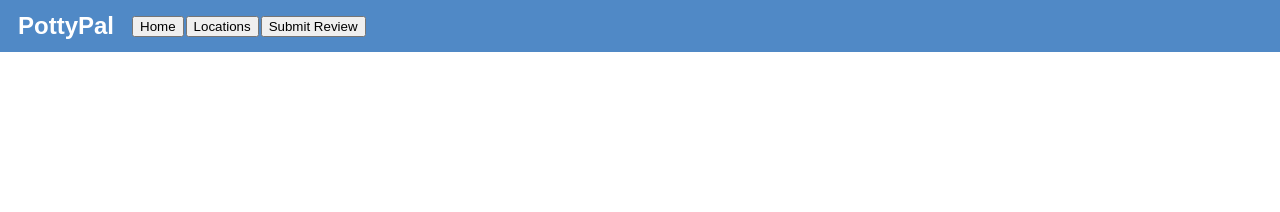
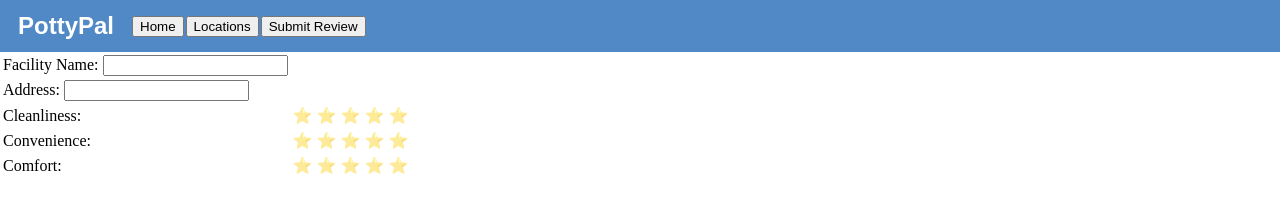
Before and after one commit to ndow33/pottypal, a plain HTML site: page review.html in a window 1280 px wide. Drawn offline with Linux system fonts and the light colour scheme.

Commit message:
added the review page for users to submit reviews

```diff
--- a/review.html
+++ b/review.html
@@ -36,6 +36,61 @@
   </div>
 
   <div class="review">
+    <table>
+      <tr>
+        <td>
+        <form>
+            <label for="name">Facility Name: </label>
+            <input type="text" id="name" name="name"><br>
+        </form>
+        </td>
+      </tr>
+      <tr>
+        <td>
+        <form>
+          <label for="address">Address: </label>
+          <input type="text" id="address" name="address"><br>
+        </form>
+        </td>
+      </tr>
+      <tr>
+        <td>
+          <a>Cleanliness: </a>
+        </td>
+        <td class="stars">
+          <a>⭐</a>
+          <a>⭐</a>
+          <a>⭐</a>
+          <a>⭐</a>
+          <a>⭐</a>
+        </td>
+      </tr>
+      <tr>
+        <td>
+          <a>Convenience: </a>
+        </td>
+        <td class="stars">
+          <a>⭐</a>
+          <a>⭐</a>
+          <a>⭐</a>
+          <a>⭐</a>
+          <a>⭐</a>
+        </td>
+      </tr>
+      <tr>
+        <td>
+          <a>Comfort: </a>
+        </td>
+        <td class="stars">
+          <a>⭐</a>
+          <a>⭐</a>
+          <a>⭐</a>
+          <a>⭐</a>
+          <a>⭐</a>
+        </td>
+      </tr>
+    </table>
+
 
   </div>
 <script src="main.js"></script>
--- a/styles.css
+++ b/styles.css
@@ -21,6 +21,12 @@
     padding-top: 10px;
 }
 
+#logo{
+    display: block;
+    margin-left: auto;
+    margin-right: auto;
+    width: 50%;
+}
 .map{
     display: block;
     width: 80%;
@@ -28,3 +34,25 @@
     margin-left: auto;
     margin-right: auto;
 }
+
+#cleanliness{
+    opacity: 100%;
+}
+
+.stars{
+    opacity: 50%;
+    cursor: pointer;
+    padding: 2px;
+}
+
+.stars:hover{
+    opacity: 100%
+}
+
+.stars a:hover {
+    opacity: 100%;
+}
+
+.stars a:hover ~ a {
+    opacity: 50%
+}
```
Also changed, not shown: index.html (+3 -0 lines), map.html (+5 -0 lines).
